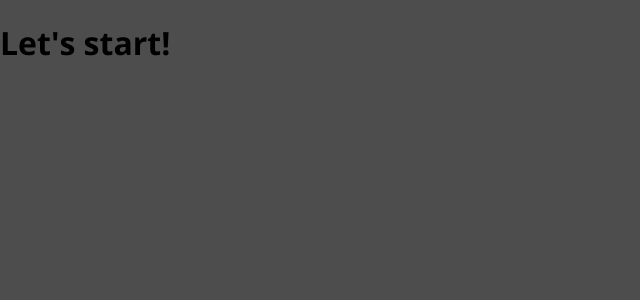
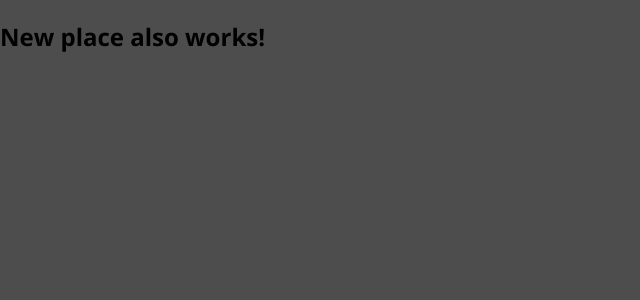
Before and after one commit to nhussaini/MERN, a React (Create React App) app: page /places/new in a window 1280 px wide. Shown: the top 300 px of the page, without its empty margins (0-640 px from the left). Built offline with nearby package versions, Linux system fonts and the light colour scheme.

Commit message:
added react-router-dom

```diff
--- a/package.json
+++ b/package.json
@@ -5,6 +5,7 @@
   "dependencies": {
     "react": "^16.11.0",
     "react-dom": "^16.11.0",
+    "react-router-dom": "^5.1.2",
     "react-scripts": "3.2.0"
   },
   "scripts": {
--- a/src/App.js
+++ b/src/App.js
@@ -1,7 +1,24 @@
 import React from 'react';
+import { BrowserRouter as Router, Route, Redirect,Switch } from 'react-router-dom';
+import Users from './user/pages/Users';
+import NewPlace from './places/pages/NewPlace';
 
-function App() {
-  return <h1>Let's start!</h1>;
+const App = () => {
+  return (
+   <Router>
+     <Switch>
+    <Route path="/" exact>
+      <Users/>
+    </Route>
+
+    <Route path="/places/new" exact>
+      <NewPlace/>
+    </Route>
+
+    <Redirect to="/" />
+    </Switch>
+   </Router>
+  );
 }
 
 export default App;
--- /dev/null
+++ b/src/places/pages/NewPlace.js
@@ -0,0 +1,7 @@
+import React from 'react';
+
+const NewPlace = () => {
+    return <h2>New place also works!</h2>
+};
+
+export default NewPlace;
--- /dev/null
+++ b/src/user/pages/Users.js
@@ -0,0 +1,7 @@
+import React from 'react';
+
+const Users =()=>{
+    return <h1> this is a user</h1>;
+}
+
+export default Users;
```
Also changed, not shown: 1 other file (tests, documents, lock files or other folders).
